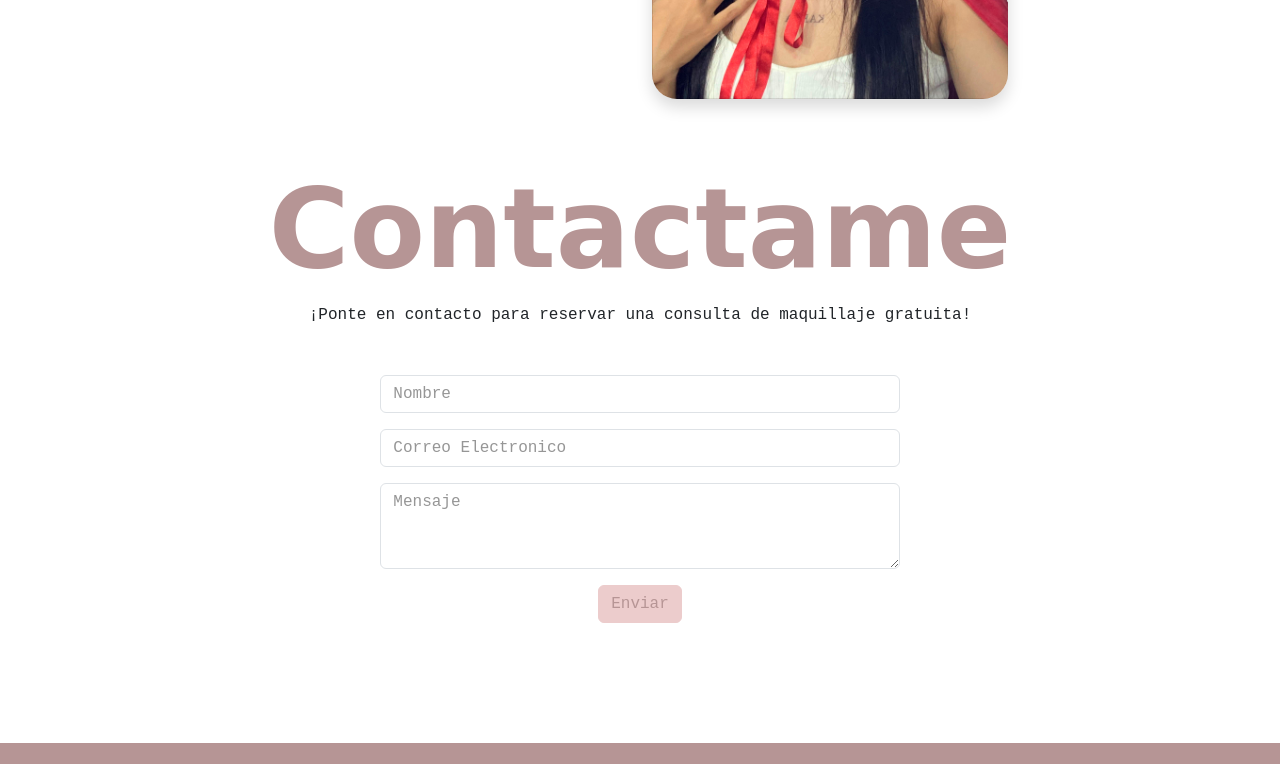
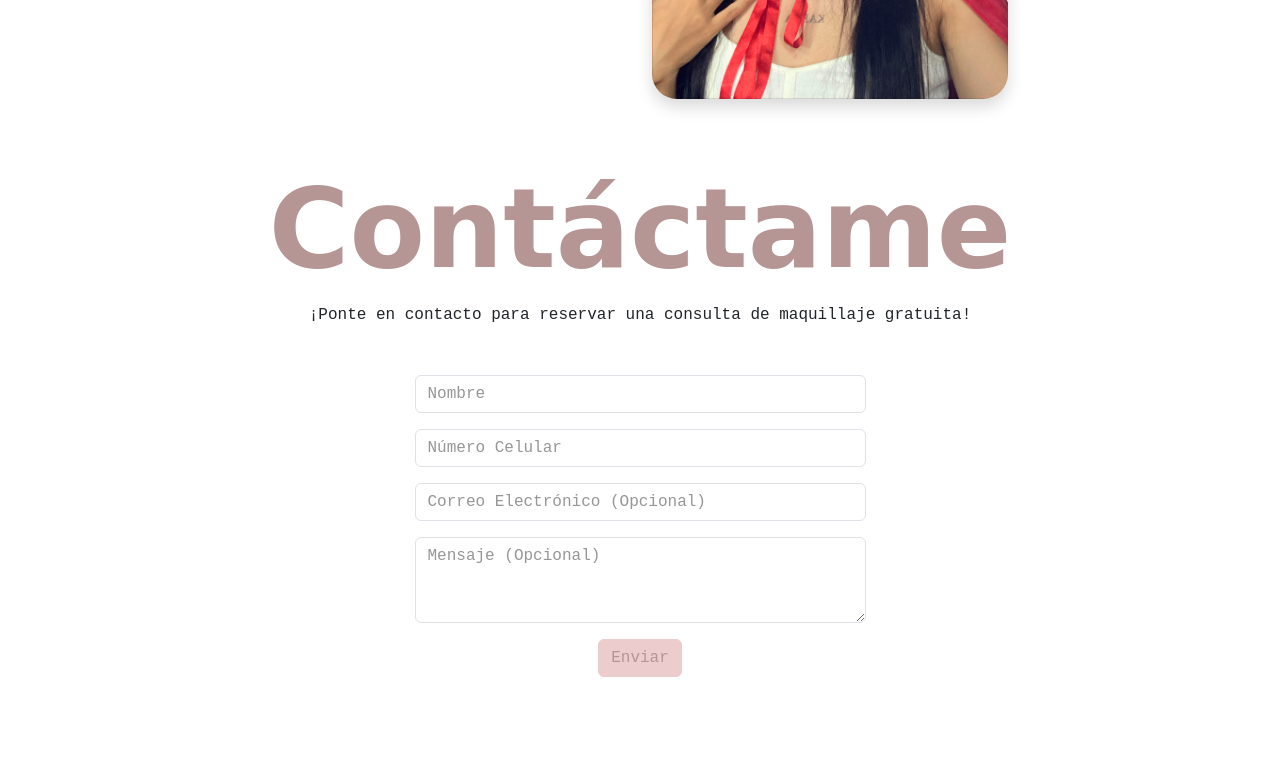
Before and after one commit to makeupbyporras/portfolio, a plain HTML site: page index.html in a window 1280 px wide. Shown: the part 3620-4384 px from the top of the page. Drawn offline with nearby package versions, Linux system fonts and the light colour scheme.

Commit message:
Se agrega campo en el formulario

```diff
--- a/index.html
+++ b/index.html
@@ -165,8 +165,8 @@
                 </div>
             </div>
             <div id="contact">
-                <div class="py-4 text-center">
-                    <h1 class="fw-bold text-danger title_principal">Contactame</h1>
+                <div class="py-4 text-center container">
+                    <h1 class="fw-bold text-danger title_principal">Contáctame</h1>
                     <p>¡Ponte en contacto para reservar una consulta de maquillaje gratuita!</p>
                     <!--<div><span class="fw-bold">EMAIL</span> | <a
                             href="mailto:georyanaporras@gmail.com">georyanaporras@gmail.com</a></div>
@@ -176,15 +176,19 @@
                             <form action="" method="post" id="formContact">
                                 <input type="hidden" name="subject" id="subject" value="Solicitud de Cortización">
                                 <div class="mb-3">
-                                    <input type="text" class="form-control" id="name" name="name" placeholder="Nombre">
+                                    <input type="text" class="form-control" id="name" name="name" placeholder="Nombre" required>
+                                </div>
+                                <div class="mb-3">
+                                    <input type="number" class="form-control" id="celular" name="celular"
+                                        placeholder="Número Celular" required>
                                 </div>
                                 <div class="mb-3">
                                     <input type="email" class="form-control" id="email" name="email"
-                                        placeholder="Correo Electronico">
+                                        placeholder="Correo Electrónico (Opcional)" required>
                                 </div>
                                 <div class="mb-3">
                                     <textarea class="form-control" id="message" name="message" rows="3"
-                                        placeholder="Mensaje"></textarea>
+                                        placeholder="Mensaje (Opcional)"></textarea>
                                 </div>
                                 <button type="submit" class="btn btn-primary" id="btnEnviar">
                                     Enviar
```
